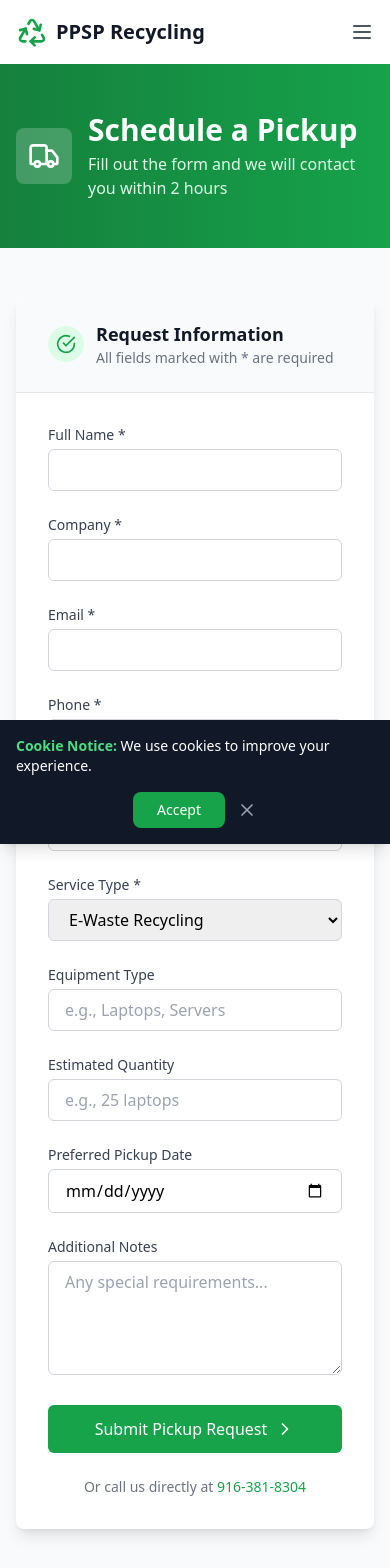
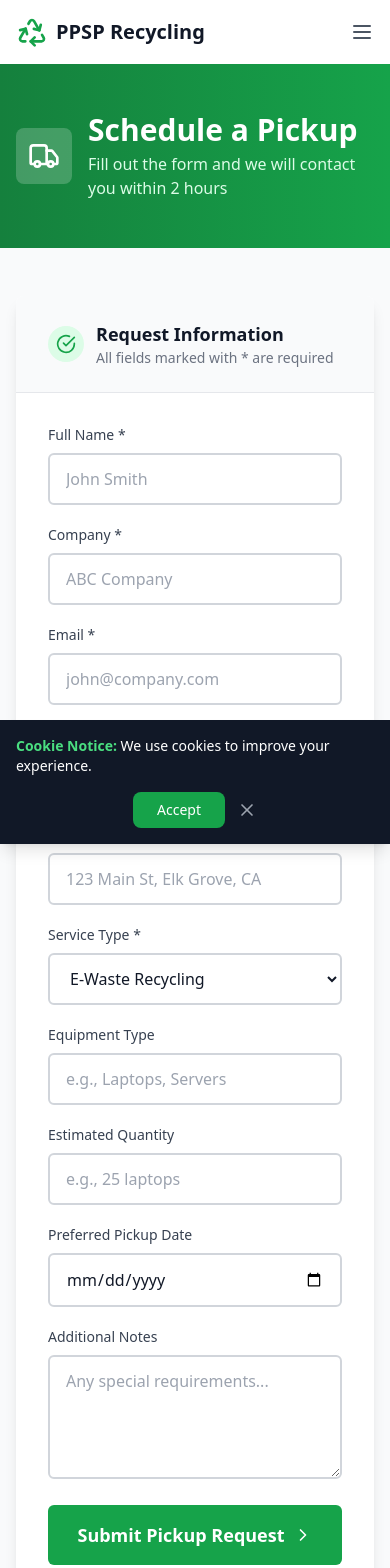
Before and after one commit to Zakanova/ppsprecyclingllc, a Next.js app: page /schedule in a window 390 px wide. Shown: the top 1568 px of the page. Built offline with nearby package versions, Linux system fonts and the light colour scheme.

Commit message:
Fix mobile form inputs: Add explicit borders for visibility

```diff
--- a/app/schedule/page.tsx
+++ b/app/schedule/page.tsx
@@ -114,38 +114,42 @@ function ScheduleForm() {
     }
   };
 
+  // Fixed input classes with explicit borders for mobile visibility
+  const inputClass = "w-full px-4 py-3 border-2 border-gray-300 rounded-md focus:ring-2 focus:ring-green-500 focus:border-green-500 bg-white text-gray-900 placeholder-gray-400";
+  const labelClass = "block text-sm font-medium text-gray-700 mb-2";
+
   return (
-    <form onSubmit={handleSubmit} className="space-y-6">
-      <div className="grid grid-cols-1 md:grid-cols-2 gap-6">
+    <form onSubmit={handleSubmit} className="space-y-5">
+      <div className="grid grid-cols-1 md:grid-cols-2 gap-5">
         <div>
-          <label className="block text-sm font-medium text-gray-700 mb-1">Full Name *</label>
-          <input type="text" name="name" required value={formData.name} onChange={handleChange} className="w-full px-4 py-2 border border-gray-300 rounded-md focus:ring-green-500 focus:border-green-500" />
+          <label className={labelClass}>Full Name *</label>
+          <input type="text" name="name" required value={formData.name} onChange={handleChange} className={inputClass} placeholder="John Smith" />
         </div>
         <div>
-          <label className="block text-sm font-medium text-gray-700 mb-1">Company *</label>
-          <input type="text" name="company" required value={formData.company} onChange={handleChange} className="w-full px-4 py-2 border border-gray-300 rounded-md focus:ring-green-500 focus:border-green-500" />
+          <label className={labelClass}>Company *</label>
+          <input type="text" name="company" required value={formData.company} onChange={handleChange} className={inputClass} placeholder="ABC Company" />
         </div>
       </div>
 
-      <div className="grid grid-cols-1 md:grid-cols-2 gap-6">
+      <div className="grid grid-cols-1 md:grid-cols-2 gap-5">
         <div>
-          <label className="block text-sm font-medium text-gray-700 mb-1">Email *</label>
-          <input type="email" name="email" required value={formData.email} onChange={handleChange} className="w-full px-4 py-2 border border-gray-300 rounded-md focus:ring-green-500 focus:border-green-500" />
+          <label className={labelClass}>Email *</label>
+          <input type="email" name="email" required value={formData.email} onChange={handleChange} className={inputClass} placeholder="john@company.com" />
         </div>
         <div>
-          <label className="block text-sm font-medium text-gray-700 mb-1">Phone *</label>
-          <input type="tel" name="phone" required value={formData.phone} onChange={handleChange} className="w-full px-4 py-2 border border-gray-300 rounded-md focus:ring-green-500 focus:border-green-500" />
+          <label className={labelClass}>Phone *</label>
+          <input type="tel" name="phone" required value={formData.phone} onChange={handleChange} className={inputClass} placeholder="916-000-0000" />
         </div>
       </div>
 
       <div>
-        <label className="block text-sm font-medium text-gray-700 mb-1">Pickup Address *</label>
-        <input type="text" name="address" required value={formData.address} onChange={handleChange} className="w-full px-4 py-2 border border-gray-300 rounded-md focus:ring-green-500 focus:border-green-500" />
+        <label className={labelClass}>Pickup Address *</label>
+        <input type="text" name="address" required value={formData.address} onChange={handleChange} className={inputClass} placeholder="123 Main St, Elk Grove, CA" />
       </div>
 
       <div>
-        <label className="block text-sm font-medium text-gray-700 mb-1">Service Type *</label>
-        <select name="serviceType" value={formData.serviceType} onChange={handleChange} className="w-full px-4 py-2 border border-gray-300 rounded-md focus:ring-green-500 focus:border-green-500">
+        <label className={labelClass}>Service Type *</label>
+        <select name="serviceType" value={formData.serviceType} onChange={handleChange} className={inputClass}>
           <option value="E-Waste Recycling">E-Waste Recycling</option>
           <option value="ITAD Services">ITAD Services</option>
           <option value="Data Destruction">Data Destruction</option>
@@ -153,28 +157,28 @@ function ScheduleForm() {
         </select>
       </div>
 
-      <div className="grid grid-cols-1 md:grid-cols-2 gap-6">
+      <div className="grid grid-cols-1 md:grid-cols-2 gap-5">
         <div>
-          <label className="block text-sm font-medium text-gray-700 mb-1">Equipment Type</label>
-          <input type="text" name="equipment" placeholder="e.g., Laptops, Servers" value={formData.equipment} onChange={handleChange} className="w-full px-4 py-2 border border-gray-300 rounded-md focus:ring-green-500 focus:border-green-500" />
+          <label className={labelClass}>Equipment Type</label>
+          <input type="text" name="equipment" placeholder="e.g., Laptops, Servers" value={formData.equipment} onChange={handleChange} className={inputClass} />
         </div>
         <div>
-          <label className="block text-sm font-medium text-gray-700 mb-1">Estimated Quantity</label>
-          <input type="text" name="quantity" placeholder="e.g., 25 laptops" value={formData.quantity} onChange={handleChange} className="w-full px-4 py-2 border border-gray-300 rounded-md focus:ring-green-500 focus:border-green-500" />
+          <label className={labelClass}>Estimated Quantity</label>
+          <input type="text" name="quantity" placeholder="e.g., 25 laptops" value={formData.quantity} onChange={handleChange} className={inputClass} />
         </div>
       </div>
 
       <div>
-        <label className="block text-sm font-medium text-gray-700 mb-1">Preferred Pickup Date</label>
-        <input type="date" name="date" value={formData.date} onChange={handleChange} className="w-full px-4 py-2 border border-gray-300 rounded-md focus:ring-green-500 focus:border-green-500" />
+        <label className={labelClass}>Preferred Pickup Date</label>
+        <input type="date" name="date" value={formData.date} onChange={handleChange} className={inputClass} />
       </div>
 
       <div>
-        <label className="block text-sm font-medium text-gray-700 mb-1">Additional Notes</label>
-        <textarea name="notes" rows={4} placeholder="Any special requirements..." value={formData.notes} onChange={handleChange} className="w-full px-4 py-2 border border-gray-300 rounded-md focus:ring-green-500 focus:border-green-500" />
+        <label className={labelClass}>Additional Notes</label>
+        <textarea name="notes" rows={4} placeholder="Any special requirements..." value={formData.notes} onChange={handleChange} className={inputClass} />
       </div>
 
-      <button type="submit" disabled={isSubmitting} className="w-full bg-green-600 text-white py-3 px-6 rounded-md font-medium hover:bg-green-700 disabled:bg-gray-400 disabled:cursor-not-allowed transition-colors flex items-center justify-center gap-2">
+      <button type="submit" disabled={isSubmitting} className="w-full bg-green-600 text-white py-4 px-6 rounded-md font-bold hover:bg-green-700 disabled:bg-gray-400 disabled:cursor-not-allowed transition-colors flex items-center justify-center gap-2 text-lg">
         {isSubmitting ? 'Sending...' : 'Submit Pickup Request'}
         {!isSubmitting && <ChevronRight className="w-5 h-5" />}
       </button>
@@ -188,15 +192,15 @@ function ScheduleForm() {
 
 function FormSkeleton() {
   return (
-    <div className="space-y-6">
-      <div className="grid grid-cols-1 md:grid-cols-2 gap-6">
-        <div className="h-10 bg-gray-200 rounded animate-pulse"></div>
-        <div className="h-10 bg-gray-200 rounded animate-pulse"></div>
+    <div className="space-y-5">
+      <div className="grid grid-cols-1 md:grid-cols-2 gap-5">
+        <div className="h-12 bg-gray-200 rounded animate-pulse"></div>
+        <div className="h-12 bg-gray-200 rounded animate-pulse"></div>
       </div>
-      <div className="h-10 bg-gray-200 rounded animate-pulse"></div>
-      <div className="h-10 bg-gray-200 rounded animate-pulse"></div>
+      <div className="h-12 bg-gray-200 rounded animate-pulse"></div>
+      <div className="h-12 bg-gray-200 rounded animate-pulse"></div>
       <div className="h-32 bg-gray-200 rounded animate-pulse"></div>
-      <div className="h-12 bg-gray-200 rounded animate-pulse"></div>
+      <div className="h-14 bg-gray-200 rounded animate-pulse"></div>
     </div>
   );
 }
@@ -222,7 +226,7 @@ export default function SchedulePage() {
               <Link href="/" className="text-gray-600 hover:text-green-600 font-medium">Home</Link>
               <Link href="/services" className="text-gray-600 hover:text-green-600 font-medium">Services</Link>
               <Link href="/schedule" className="text-green-600 font-medium">Schedule Pickup</Link>
-              <Link href="/contact" className="text-gray-600 hover:text-green-600 font-medium">Contact</Link>
+              <Link href="mailto:info@ppsprecyclingllc.com" className="text-gray-600 hover:text-green-600 font-medium">Contact</Link>
             </div>
 
             {/* Mobile menu button */}
@@ -241,7 +245,7 @@ export default function SchedulePage() {
               <Link href="/" className="block px-3 py-2 text-gray-600 hover:text-green-600 font-medium">Home</Link>
               <Link href="/services" className="block px-3 py-2 text-gray-600 hover:text-green-600 font-medium">Services</Link>
               <Link href="/schedule" className="block px-3 py-2 text-green-600 font-medium">Schedule Pickup</Link>
-              <Link href="/contact" className="block px-3 py-2 text-gray-600 hover:text-green-600 font-medium">Contact</Link>
+              <Link href="mailto:info@ppsprecyclingllc.com" className="block px-3 py-2 text-gray-600 hover:text-green-600 font-medium">Contact</Link>
             </div>
           </div>
         )}
```
